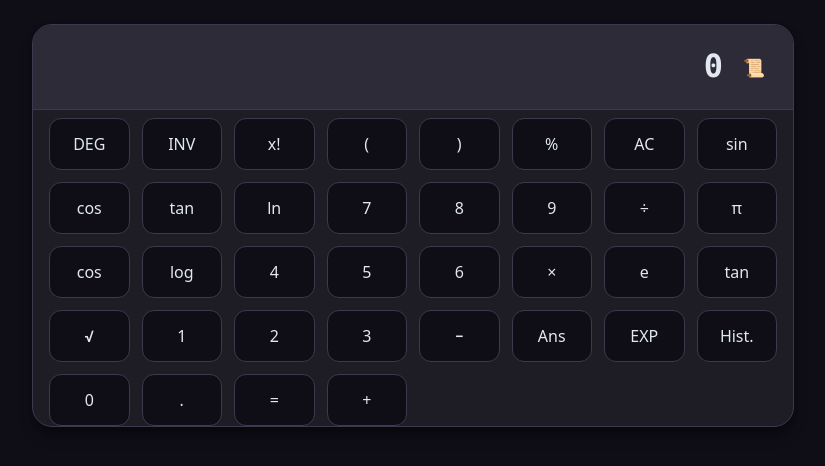
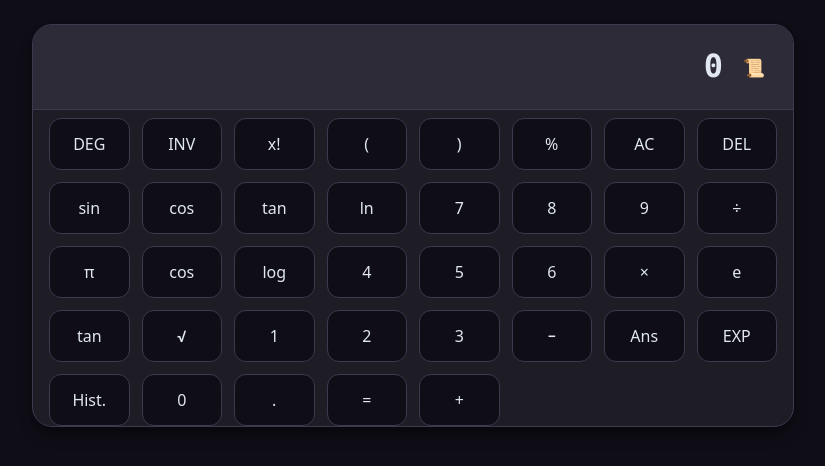
Before and after one commit to PrabodyaAldeniya/smart-calculator, a React (Vite) app: page / in a window 1280 px wide. Shown: the top 466 px of the page, without its empty margins (227-1052 px from the left). Built offline with nearby package versions, Linux system fonts and the light colour scheme.

Commit message:
Add Delete and Backspace functionality
Added a working Delete button and keyboard Backspace support to remove the latest input without clearing the full calculation. Preserved Ans, History, DEG/RAD, INV, and existing scientific calculator functionality while keeping the current UI style and layout.

```diff
--- a/src/components/Calculator.tsx
+++ b/src/components/Calculator.tsx
@@ -57,6 +57,25 @@ const Calculator = ({
     setOperator(null)
     setWaitingForOperand(false)
     setExpression('0')
+  }
+
+  const handleBackspace = () => {
+    if (display === 'Error') {
+      setDisplay('0')
+      setExpression('0')
+      return
+    }
+
+    setDisplay(prev => {
+      if (prev.length <= 1) return '0'
+      return prev.slice(0, -1)
+    })
+
+    setExpression(prev => {
+      if (prev === '0' || prev === '') return '0'
+      if (prev.length <= 1) return '0'
+      return prev.slice(0, -1)
+    })
   }
 
   const handleDecimal = () => {
@@ -298,7 +317,7 @@ const Calculator = ({
   }
 
   return (
-    <div className="calculator-container">
+    <div className="calculator-container" onKeyDown={(e) => e.key === 'Backspace' && handleBackspace()}>
       <CalculatorDisplay
         display={display}
         expression={expression}
@@ -361,6 +380,7 @@ const Calculator = ({
         <CalculatorButton variant="function" label=")" onClick={() => handleScientific(')')} />
         <CalculatorButton variant="function" label="%" onClick={() => handleOperator('%')} />
         <CalculatorButton variant="ac" label="AC" onClick={handleClear} />
+        <CalculatorButton variant="function" label="DEL" onClick={handleBackspace} />
 
         <CalculatorButton
           variant="function"
```
